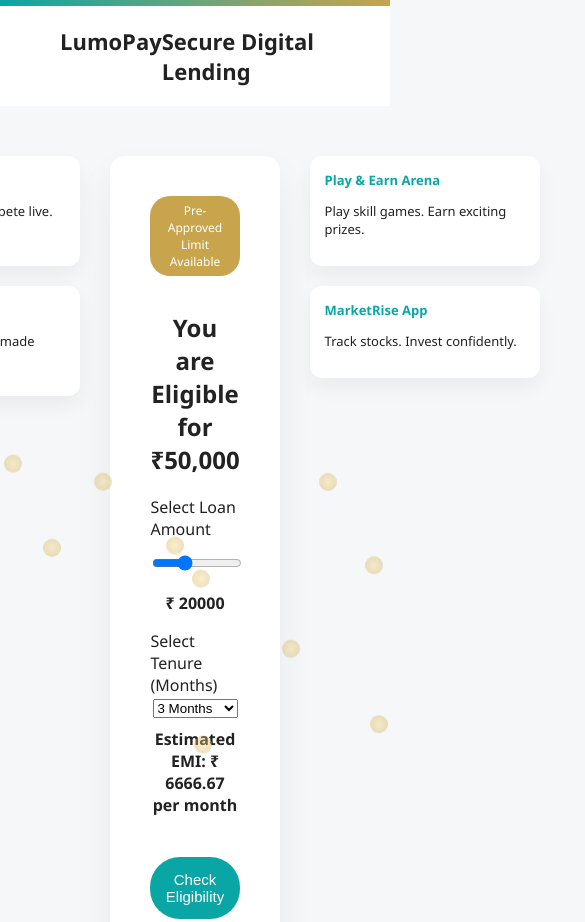
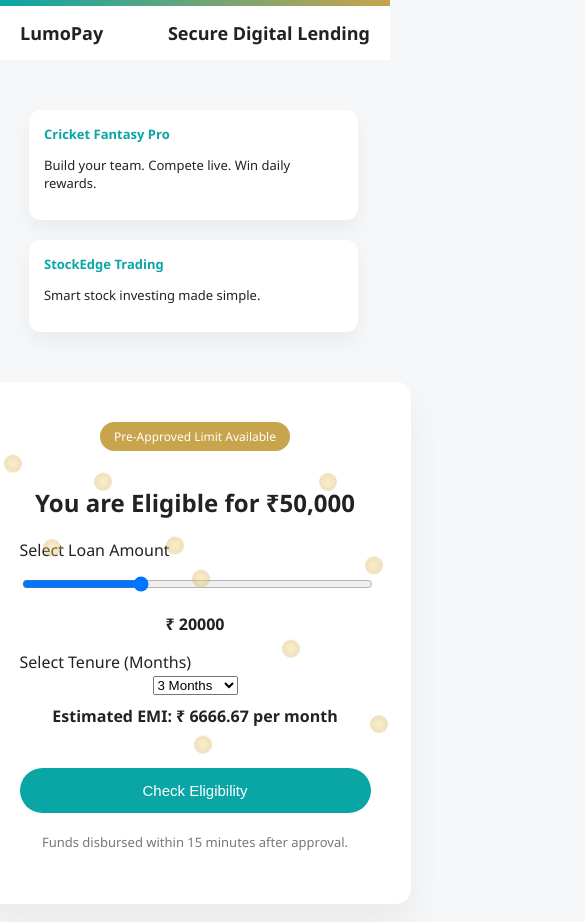
Before and after one commit to rockyanemone-droid/lumopay-project, a plain HTML site: page index.html in a window 390 px wide. Shown: the top 922 px of the page, 585 px wide, since content can reach past the window. Drawn offline with Linux system fonts and the light colour scheme.

Commit message:
Add files via upload

```diff
--- a/index.html
+++ b/index.html
@@ -132,6 +132,29 @@
     to {
         transform: translateY(110vh);
     }
+}
+
+/* MOBILE RESPONSIVE FIX */
+@media (max-width: 768px) {
+
+.main-container {
+    flex-direction: column;
+    align-items: center;
+}
+
+.ad-box {
+    width: 90%;
+}
+
+.card {
+    width: 90%;
+}
+
+.header {
+    padding: 15px 20px;
+    font-size: 18px;
+}
+
 }
 </style>
 </head>
```
